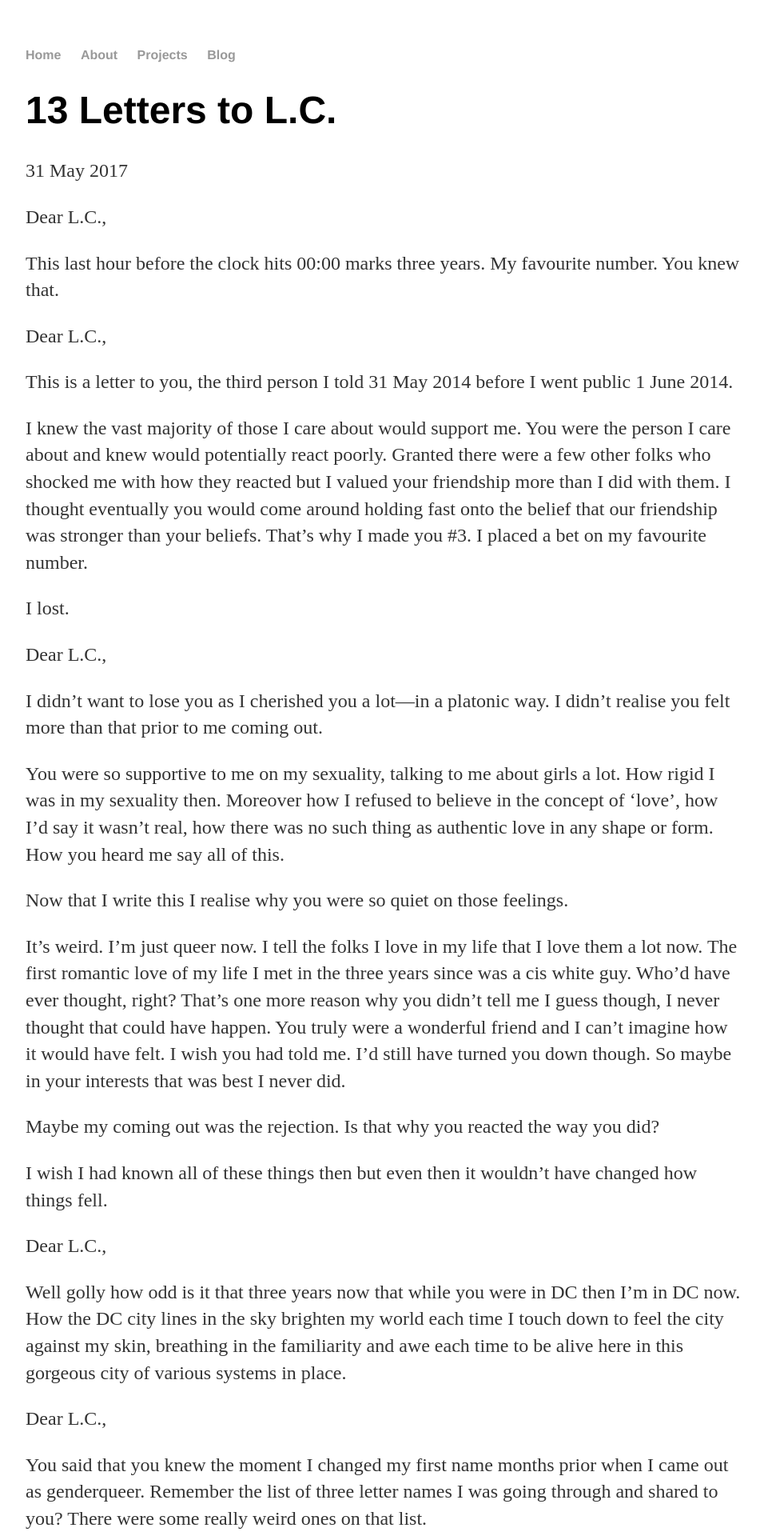
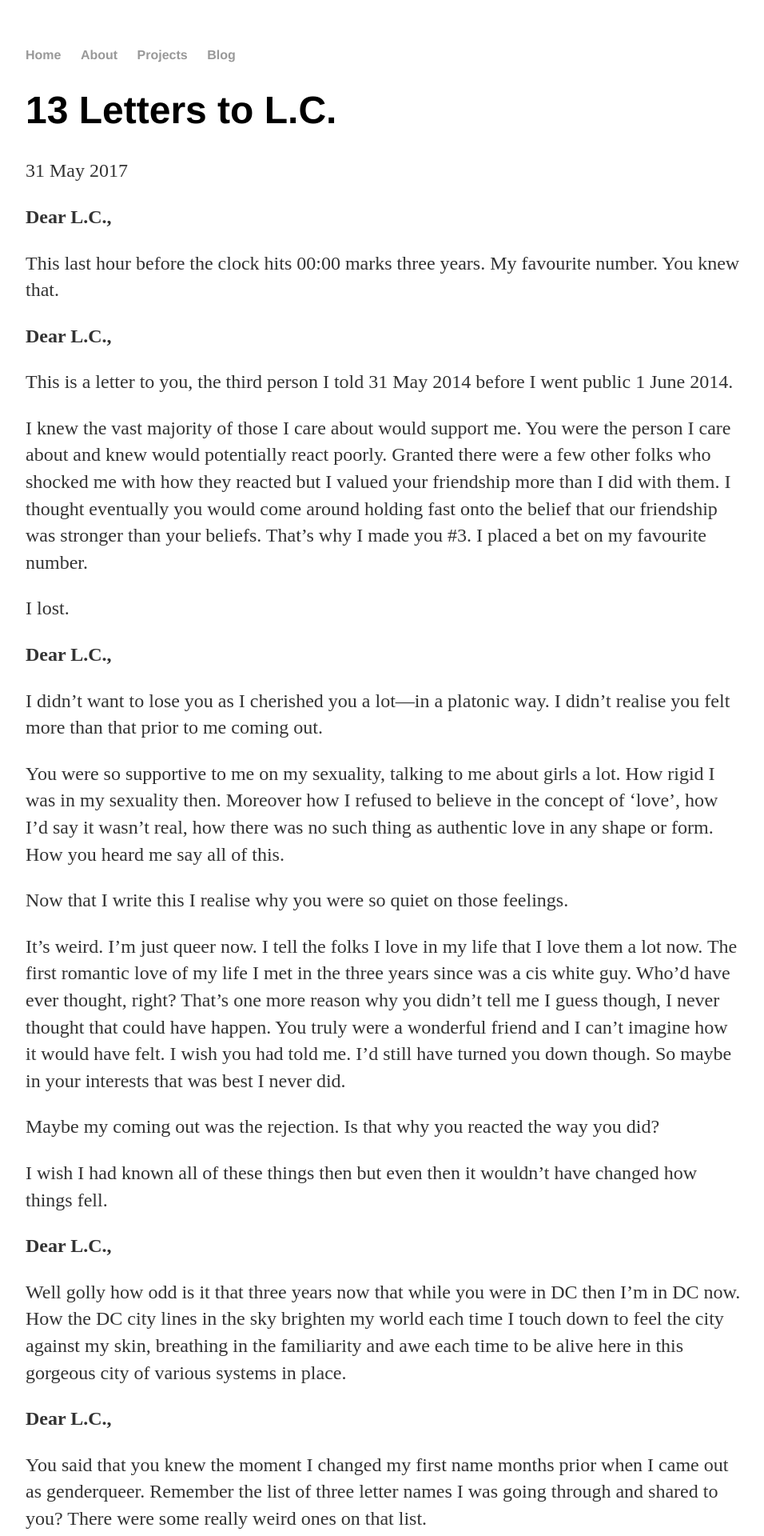
Before and after one commit to Avizc/avizc.github.io, a Jekyll site: the page built from _posts/2017-05-31-letters-to-l-c.md, in a window 1280 px wide. Shown: the top 1920 px of the page at 80% size, without its empty margins (160-1116 px from the left). Built offline with Jekyll 4.4.1, drawn with Linux system fonts in a browser that asks for light colours.

```diff
--- a/_posts/2017-05-31-letters-to-l-c.md
+++ b/_posts/2017-05-31-letters-to-l-c.md
@@ -4,11 +4,11 @@ title: "13 Letters to L.C."
 date: 2017-5-31
 ---
 
-Dear L.C.,
+**Dear L.C.,**
 
 This last hour before the clock hits 00:00 marks three years. My favourite number. You knew that.
 
-Dear L.C.,
+**Dear L.C.,**
 
 This is a letter to you, the third person I told 31 May 2014 before I went public 1 June 2014.
 
@@ -16,7 +16,7 @@ I knew the vast majority of those I care about would support me. You were the pe
 
 I lost.
 
-Dear L.C.,
+**Dear L.C.,**
 
 I didn’t want to lose you as I cherished you a lot---in a platonic way. I didn’t realise you felt more than that prior to me coming out.
 
@@ -30,21 +30,21 @@ Maybe my coming out was the rejection. Is that why you reacted the way you did?
 
 I wish I had known all of these things then but even then it wouldn’t have changed how things fell.
 
-Dear L.C.,
+**Dear L.C.,**
 
 Well golly how odd is it that three years now that while you were in DC then I’m in DC now. How the DC city lines in the sky brighten my world each time I touch down to feel the city against my skin, breathing in the familiarity and awe each time to be alive here in this gorgeous city of various systems in place.
 
-Dear L.C.,
+**Dear L.C.,**
 
 You said that you knew the moment I changed my first name months prior when I came out as genderqueer. Remember the list of three letter names I was going through and shared to you? There were some really weird ones on that list.
 
 You’re also the first person to know my name would be the first Pythagorean triple: {3, 4, 5}.
 
-Dear L.C.,
+**Dear L.C.,**
 
 I didn’t know you’d react the way you did. To say that I was dead. That I killed [dead name], something you hadn’t called me in months. That the name I left behind was apparently all of who I was to you or at least what you knew of me. Even if I was still the same inside. I was dead. To you.
 
-Dear L.C.,
+**Dear L.C.,**
 
 You kept calling me a man. How harsh it was since ‘man’ doesn’t fit me now either. That somehow I had known I’d come out on you like this. I honestly consciously didn’t know. I’m a transguy and nonbinary, androgynous and fluid in my presentation. I’m not a ‘man’ even now.
 
@@ -56,7 +56,7 @@ It’s okay for men to be vulnerable, too.
 
 But I’m not a man. I’m just Avi.
 
-Dear L.C.,
+**Dear L.C.,**
 
 I didn’t think you’d go so far as to try to extort from me, going so far to assume a fake persona online for the longest month of my life. It didn’t work, obviously, with all the proof it was you. Yet I was so terrified. Only you could have known. I didn’t think you’d actually do it. I didn’t think you’d actually find a way to message them. I didn’t think you would then send me the screenshots messaging that person, laughing at me because you did it. My first interactions with police for what’d be months of it soon enough.
 
@@ -66,13 +66,13 @@ I didn’t think you’d go that far. I trusted you.
 
 I trusted you.
 
-Dear L.C.,
+**Dear L.C.,**
 
 The first six months of being out as trans with all of the events that unfolded nearly crushed me under some of the darkest waves of my life. To have to repeat some of the most horrific actions done to me over and over to police. Recount my life. Share and give over all of my messages, emails, and evidence. I didn’t think I’d make it out alive.
 
 Yet I did.
 
-Dear L.C.,
+**Dear L.C.,**
 
 You know I never thought I ever had something to hide. It was only after that that I learned that if I don’t speak out about experiences openly it can be used against me because people like you think I had something to hide. It wasn’t that I wanted to hide it, though though to say I was groomed and held hostage isn’t something I really ever wanted to talk about either openly. It was mostly because I could never say the word ‘rape’ without instantly looking for a way out of life. I couldn’t cope with my experiences.
 
@@ -82,7 +82,7 @@ Oddly I’ve completely gone public with what happened. A year ago I’d have be
 
 Are you doing okay? Last I ever heard about you apparently you were in Europe. I hope you’re okay.
 
-Dear L.C.,
+**Dear L.C.,**
 
 Did you know S. came out a month later after I did? Yeah, just as I became an older brother to S. I became an older brother of a younger brother. Skylar. I went through United’s emergency response team training joining their team when I was in the airlines. I handled Skylar’s death by suicide as if Skylar had been the one soul of an aeroplane that crashed from the sky xe belonged in.
 
@@ -90,7 +90,7 @@ Maybe it was because of that training I acted and treated his death the way I di
 
 I was prepared because of you.
 
-Dear L.C.,
+**Dear L.C.,**
 
 Up until then you were vulnerable with me, thank you for having trusted me. You were there for me in a lot of dark times as I figured out my sexuality, gender, philosophy to life. I only can hope that the things I said helped you, too.
 
@@ -108,7 +108,7 @@ Yet I don't know the answer to that, only you do.
 
 It has been a long but short three years. I can only hope your last three have been well.
 
-Dear L.C.,
+**Dear L.C.,**
 
 Thank you.
 
```
